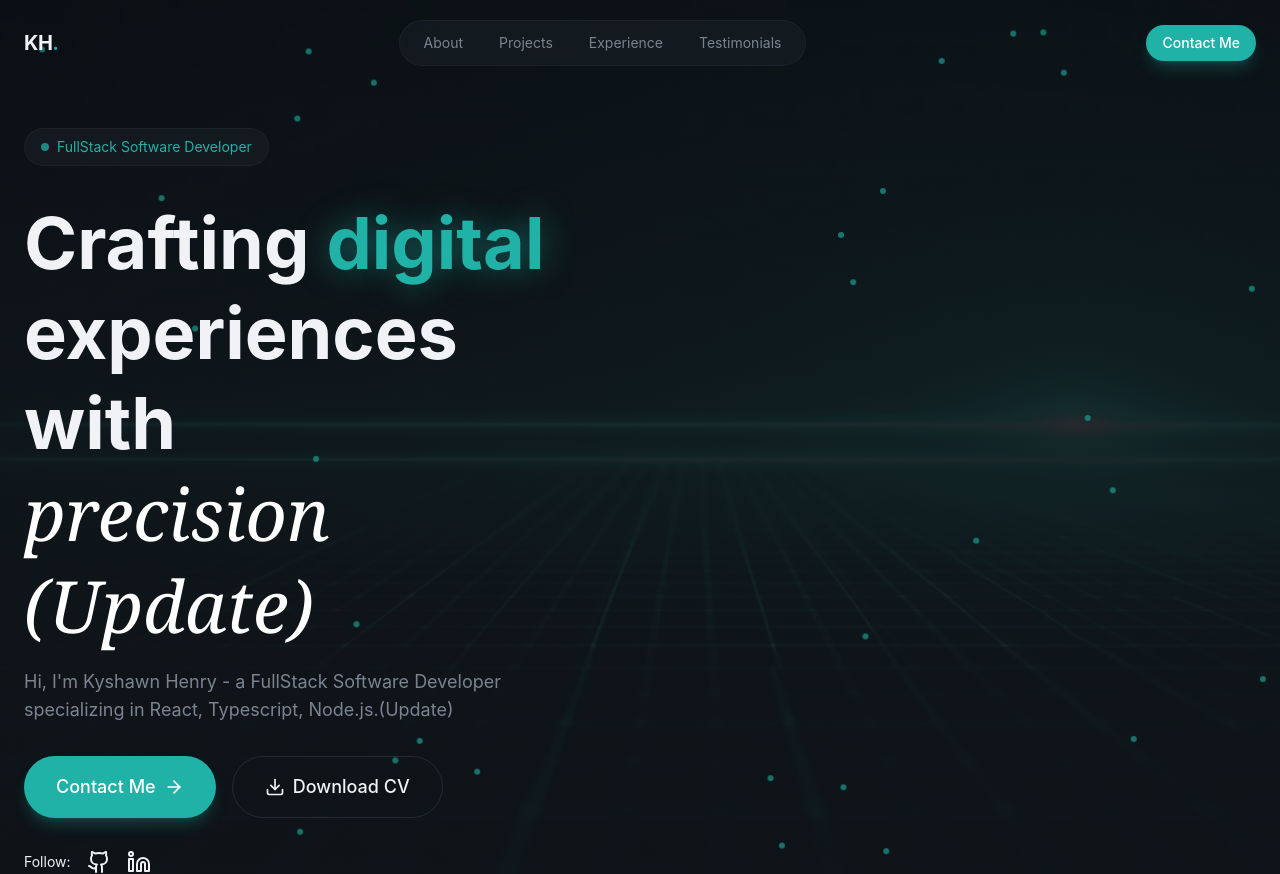
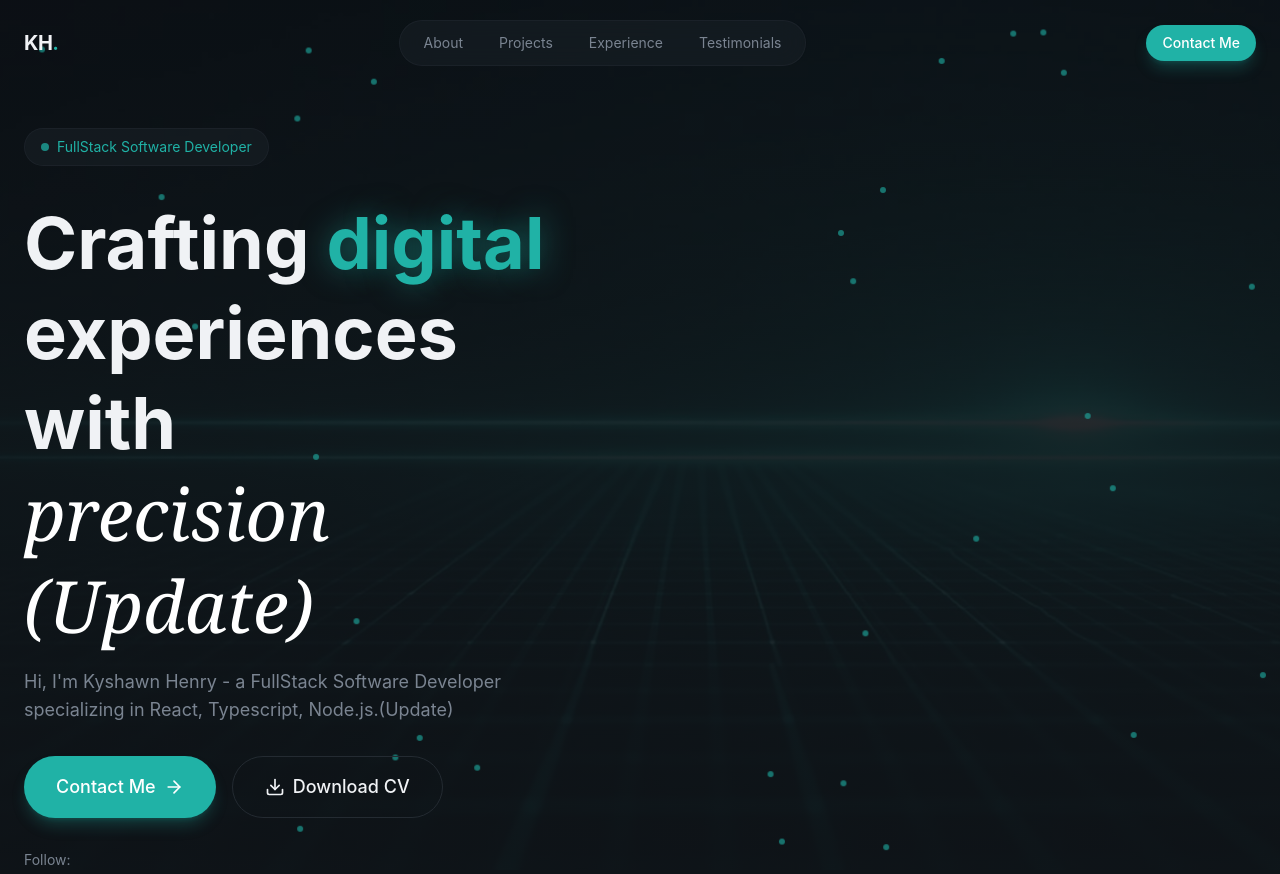
Before and after one commit to LoneWolf592/Mordern-Portfolio, a React (Vite) app: page / in a window 1280 px wide. Built offline with nearby package versions, Linux system fonts and the light colour scheme.

Commit message:
Fixing social icons

```diff
--- a/src/Sections/Hero.jsx
+++ b/src/Sections/Hero.jsx
@@ -1,6 +1,6 @@
 import heroBg from '../assets/hero-bg.jpg';
 import {Button} from '@/components/Button'
-import { ArrowRight, Github, Linkedin} from 'lucide-react';
+import { ArrowRight } from 'lucide-react';
 import { AnimatedBorderButton } from '@/components/AnimatedBorderButton';
 
 export const Hero = () => {
@@ -14,7 +14,7 @@ export const Hero = () => {
         {/*Green Dots */}
         <div className='absolute inset-0 overflow-hidden pointer-events-none'>
             {[...Array(30)].map((_,i) => (
-                <div className="absolute w-1.5 h-1.5 rounded-full opacity-60"
+                <div key={i} className="absolute w-1.5 h-1.5 rounded-full opacity-60"
                 style={{
                     backgroundColor: "#20B2A6",
                     left:`${Math.random() * 100}%`,
@@ -60,15 +60,16 @@ export const Hero = () => {
 
                     {/* Social Links */}
                     <div className='flex items-center gap-4 animate-fade-in animation-delay-400'>
-                        <span className='text-sm text'>Follow: </span>
+                        <span className='text-sm text-muted-foreground'>Follow: </span>
                         {[
-                            {icon: Github, href: "#"},
-                            {icon: Linkedin, href: "#"}
+                            //{icon: Github, href: "https://github.com/LoneWolf592"},
+                            //{icon: Linkedin, href: "#"}
                         ].map((social, idx) => (
                             <a key={idx} href={social.href}>
                               <social.icon />
                             </a>
                         ))}
+
                     </div>
                 </div>
                 {/*Right Column - Profile Image*/}
```
